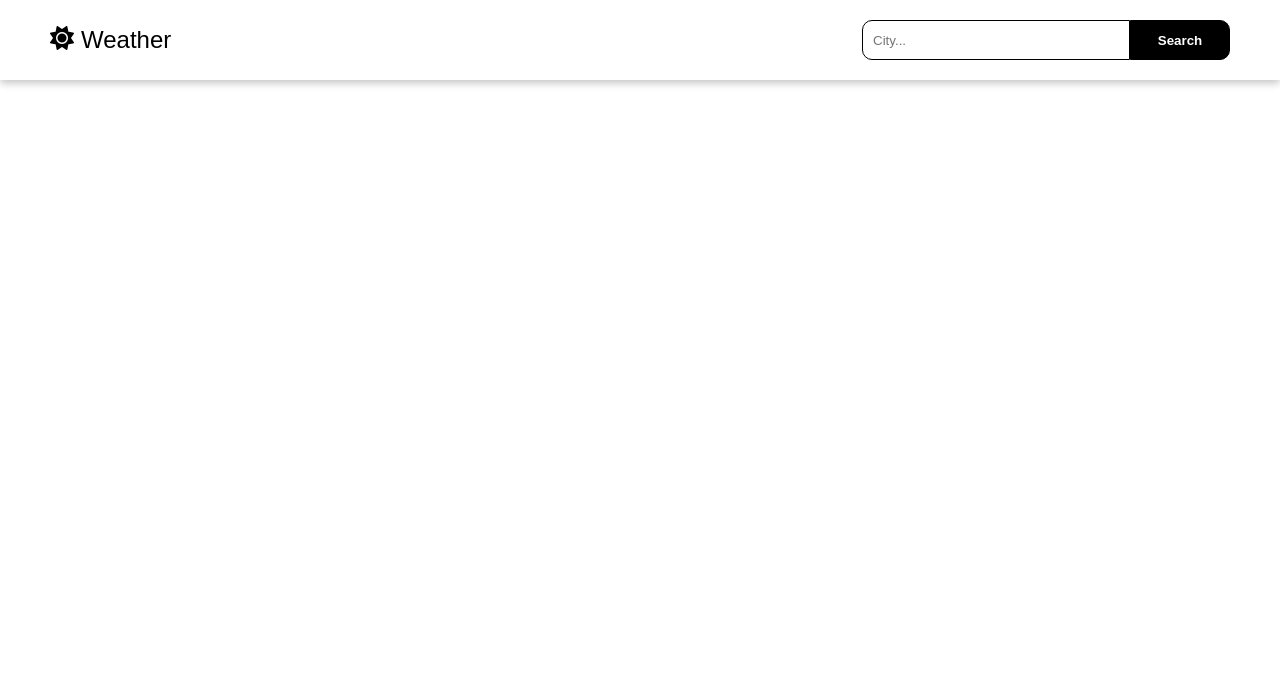
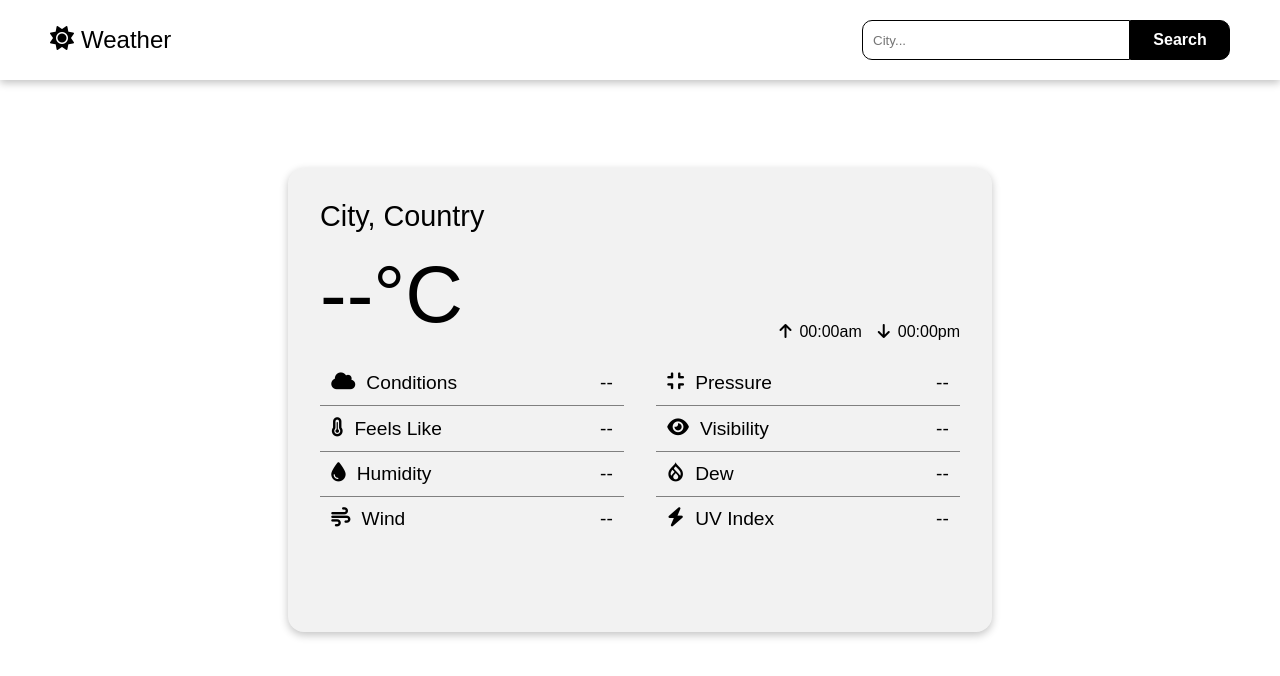
Before and after one commit to Mhamxed/Weather-App, a plain HTML site: page index.html in a window 1280 px wide. Drawn offline with Linux system fonts and the light colour scheme.

Commit message:
added more weather metrics and made a better UI and cleaned up the code

```diff
--- a/index.html
+++ b/index.html
@@ -21,11 +21,88 @@
             </div>
         </div>
         <div class="main">
-            <p class="city"></p>
-            <p class="temperture"></p>
-            <p class="feels-like"></p>
-            <p class="humidity"></p>
-            <p class="wind"></p>
+            <div class="main-weaher">
+                <div class="city-temp">
+                    <p class="city">City, Country</p>
+                </div>
+                <div class="tempeture-sunrise-sunset">
+                    <div>
+                        <p class="temperture">--°C</p>
+                    </div>
+                    <div class="sunrise-sunset">
+                        <div class="rise">
+                            <i class="fa-solid fa-arrow-up" style="color: #000000;"></i>
+                            <p class="sunrise">00:00am</p>
+                        </div>
+                        <div class="set">
+                            <i class="fa-solid fa-arrow-down" style="color: #000000;"></i>
+                            <p class="sunset">00:00pm</p>
+                        </div>
+                    </div>
+                </div>
+            </div>
+            <div class="conditions-cards">
+                <div class="left">
+                    <div class="card" id="conditions">
+                        <div class="display">
+                            <i class="fa-solid fa-cloud" style="color: #000000;"></i>
+                            <p>Conditions</p>
+                        </div>
+                        <div class="conditions">--</div>
+                    </div>
+                    <div class="card" id="feels-like">
+                        <div class="display">
+                            <i class="fa-solid fa-temperature-three-quarters" style="color: #000000;"></i>
+                            <p>Feels Like</p>
+                        </div>
+                        <div class="feels-like">--</div>
+                    </div>
+                    <div class="card" id="humidity">
+                        <div class="display">
+                            <i class="fa-solid fa-droplet" style="color: #000000;"></i>
+                            <p>Humidity</p>
+                        </div>
+                        <div class="humidity">--</div>
+                    </div>
+                    <div class="card" id="wind">
+                        <div class="display">
+                            <i class="fa-solid fa-wind" style="color: #000000;"></i>
+                            <p>Wind</p>
+                        </div>
+                        <div class="wind">--</div>
+                    </div>
+                </div>
+                <div class="right">
+                    <div class="card" id="pressure">
+                        <div class="display">
+                            <i class="fa-solid fa-compress" style="color: #000000;"></i>
+                            <p>Pressure</p>
+                        </div>
+                        <div class="pressure">--</div>
+                    </div>
+                    <div class="card" id="visibility">
+                        <div class="display">
+                            <i class="fa-solid fa-eye" style="color: #000000;"></i>
+                            <p>Visibility</p>
+                        </div>
+                        <div class="visibility">--</div>
+                    </div>
+                    <div class="card" id="dew-point">
+                        <div class="display">
+                            <i class="fa-brands fa-drupal" style="color: #000000;"></i>
+                            <p>Dew</p>
+                        </div>
+                        <div class="dew-point">--</div>
+                    </div>
+                    <div class="card" id="uv-index">
+                        <div class="display">
+                            <i class="fa-solid fa-bolt" style="color: #000000;"></i>
+                            <p>UV Index</p>
+                        </div>
+                        <div class="uv-index">--</div>
+                    </div>
+                </div>
+            </div>
         </div>
     </div>
 </body>
--- a/index.js
+++ b/index.js
@@ -5,6 +5,13 @@ const displayLowTempeture = document.querySelector('.low-tempeture')
 const displayHighTempeture = document.querySelector('.high-tempeture')
 const displayHumidity = document.querySelector('.humidity')
 const displayWind = document.querySelector('.wind')
+const displayPressure = document.querySelector('.pressure')
+const displayVisibility = document.querySelector('.visibility')
+const displayDewPoint = document.querySelector('.dew-point')
+const displayUvIndex = document.querySelector('.uv-index')
+const displayConditions = document.querySelector('.conditions')
+const sunrise = document.querySelector('.sunrise')
+const sunset = document.querySelector('.sunset')
 const main = document.querySelector('.main')
 
 const searchButton = document.querySelector('#search')
@@ -13,25 +20,31 @@ const searchInput = document.querySelector('#search-input')
 async function getCityWeather() {
     const city = searchInput.value
     const celecius = '°C'
-    const fahrenheit = '°F'
     const API = `https://weather.visualcrossing.com/VisualCrossingWebServices/rest/services/timeline/${city}?unitGroup=metric&key=HXRGRARA9XFM2MSZ3JCRWBKRV`
     await fetch(API, {mode: 'cors'})
     .then(async function(response) {
         try {
             if (!response.ok) {
                 throw new Error('Weather conditions not found :(')
-                searchInput.value = ""
             } else {
                 main.classList.add('main-display')
                 const data = await response.json()
-                displayCity.textContent = data.address
+                displayCity.textContent = `Weather Today in ${data.resolvedAddress}`
                 displayTemperture.textContent = `${data.currentConditions.temp}${celecius}`
-                displayFeelsLike.textContent = `Feels like: ${data.currentConditions.feelslike}${celecius}`
-                displayHumidity.textContent = `Humidity: ${data.currentConditions.humidity}%`
-                displayWind.textContent = `Wind: ${data.currentConditions.windspeed}km/h`
+                displayFeelsLike.textContent = `${data.currentConditions.feelslike}${celecius}`
+                displayHumidity.textContent = `${data.currentConditions.humidity}%`
+                displayWind.textContent = `${data.currentConditions.windspeed}km/h`
+                displayPressure.textContent = `${data.currentConditions.pressure}hPa`
+                displayVisibility.textContent = `${data.currentConditions.visibility}km`
+                displayDewPoint.textContent = `${data.currentConditions.dew}°`
+                displayUvIndex.textContent = `${data.currentConditions.uvindex}`
+                displayConditions.textContent = `${data.currentConditions.conditions}`
+                sunrise.textContent = `${data.currentConditions.sunrise.slice(0, 5)}`
+                sunset.textContent = `${data.currentConditions.sunset.slice(0, 5)}`
             }
         } catch (error) {
             alert(error)
+            searchInput.value = ""
         }
     })
 }
--- a/style.css
+++ b/style.css
@@ -2,6 +2,7 @@
     font-family: Arial, Helvetica, sans-serif;
     --shadow: rgba(0, 0, 0, 0.24) 0px 3px 8px;
     --black: black;
+    --bg: #0000000d;
 }
 
 * {
@@ -37,6 +38,7 @@ button {
     width: 100px;
     height: 40px;
     background-color: var(--black);
+    font-size: 1rem;
     color: white;
     font-weight: bold;
     border: 1px solid black;
@@ -54,26 +56,70 @@ input {
 }
 
 .main {
-    display: none;
-}
-
-.main-display {
     display: block;
     display: flex;
     flex-direction: column;
-    align-items: center;
-    width: 12vw;
-    height: 20vh;
+    width: 50vw;
+    height: 50vh;
     padding: 2rem;
     box-shadow: var(--shadow);
-    background-color: var(--black);
-    color: white;
-    gap: 4px;
+    background-color: var(--bg);
+    color: black;
     border-radius: 1rem;
     position: absolute;
     top: 50%;
     left: 50%;
     transform: translate(-50%, -50%);
+    gap: 20px;
+}
+
+.main-weaher {
+    display: flex;
+    flex-direction: column;
+    gap: 1rem;
+}
+
+.conditions-cards {
+    display: flex;
+    justify-content: space-between;
+    font-size: 1.2rem;
+    gap: 2rem;
+}
+
+.card {
+    display: flex;
+    justify-content: space-between;
+    padding: 0.7rem;
+}
+
+.temperture {
+    font-size: 5rem;
+}
+
+.tempeture-sunrise-sunset {
+    display: flex;
+    justify-content: space-between;
+    gap: 1rem;
+}
+
+.sunrise-sunset {
+    display: flex;
+    gap: 1rem;
+    align-self: flex-end;
+}
+
+.left {
+    display: flex;
+    flex-direction: column;
+    flex-grow: 1;
+    width: 50%;
+}
+
+.right {
+    display: flex;
+    flex-direction: column;
+    flex-grow: 1;
+    width: 50%;
 }
 
 .city {
@@ -85,6 +131,16 @@ input {
     gap: 10px;
 }
 
-.city::first-letter {
-    text-transform: capitalize;
+.display {
+    display: flex;
+    gap: 0.7rem;
 }
+
+.rise, .set {
+    display: flex;
+    gap: 0.5rem;
+}
+
+#conditions, #feels-like, #humidity, #pressure, #visibility, #dew-point {
+    border-bottom: 0.5px solid gray;
+}
```
